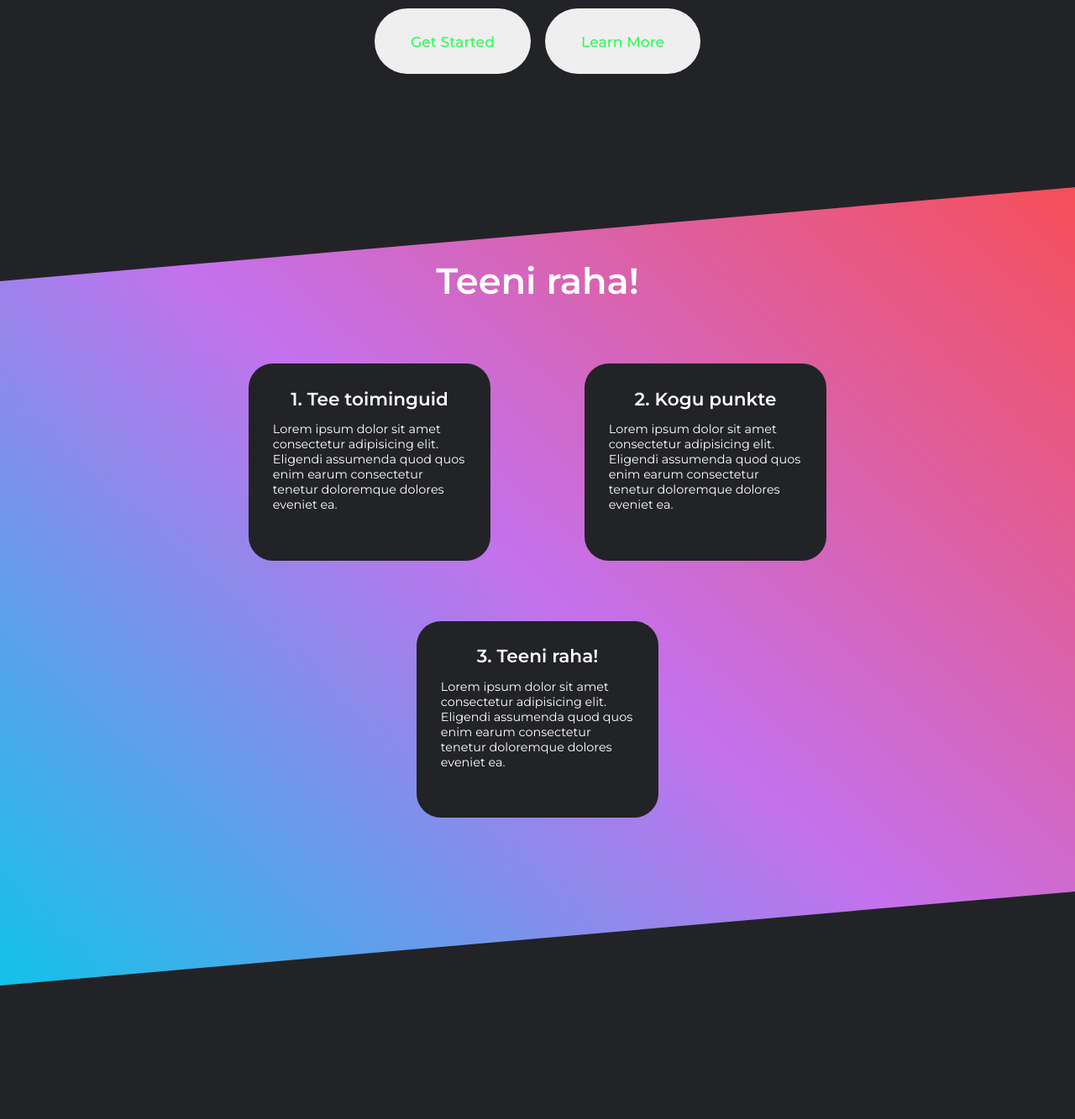
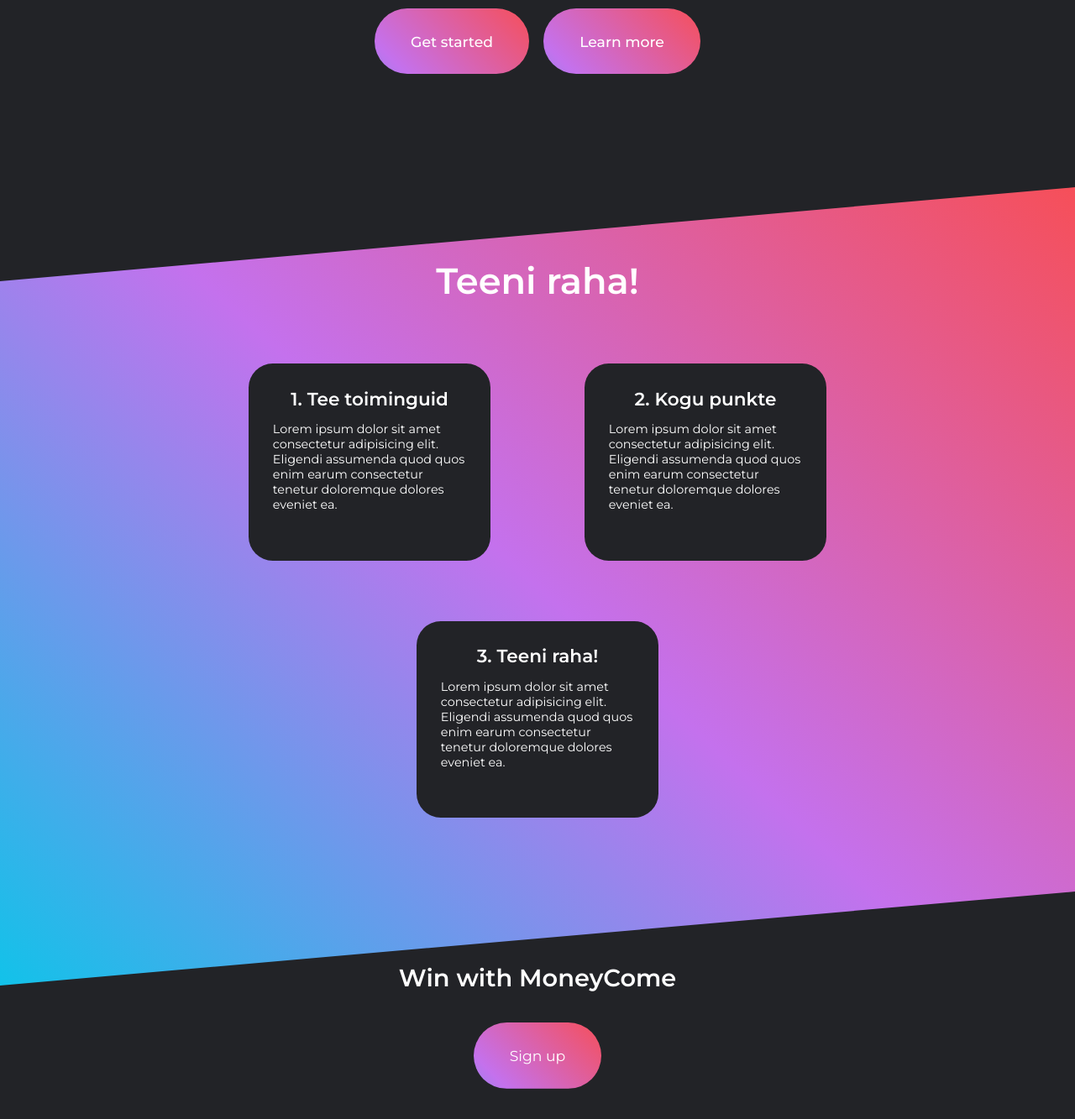
Before and after one commit to NerfedJabolo/MoneyCome, a website: page index.html in a window 1280 px wide. Shown: the part 499-1832 px from the top of the page at 84% size. Before the commit the page ends 1673 px from the top, so only its background shows below. Drawn offline with nearby package versions, Linux system fonts and the light colour scheme.

Commit message:
updated button styles

```diff
--- a/index.html
+++ b/index.html
@@ -5,16 +5,6 @@
     <meta http-equiv="X-UA-Compatible" content="IE=edge" />
     <meta name="viewport" content="width=device-width, initial-scale=1.0" />
     <link rel="stylesheet" href="style.css" />
-    <link
-      href="https://cdn.jsdelivr.net/npm/remixicon@2.5.0/fonts/remixicon.css"
-      rel="stylesheet"
-    />
-    <link
-      rel="stylesheet"
-      href="https://unpkg.com/boxicons@latest/css/boxicons.min.css"
-    />
-    <link rel="preconnect" href="https://fonts.googleapis.com" />
-    <link rel="preconnect" href="https://fonts.gstatic.com" crossorigin />
     <link
       href="https://fonts.googleapis.com/css2?family=Montserrat:wght@100;200;300;400;500;600;700;800&display=swap"
       rel="stylesheet"
@@ -47,19 +37,19 @@
           voluptatum quidem quos nemo quas. Quisquam, quae. Quisquam, quae.
         </p>
         <div class="btn">
-          <button class="btn1">
-            <a href="#">Get Started</a>
-          </button>
-          <button class="btn2">
-            <a href="#">Learn More</a>
-          </button>
+          <a href="#">
+            <span class="button">Get started</span>
+          </a>
+          <a href="#">
+            <span class="button">Learn more</span>
+          </a>
         </div>
       </div>
     </div>
     <div class="cards-container">
       <h1 class="heading-1">Teeni raha!</h1>
       <div class="cards">
-        <div class="card card1">
+        <div class="card">
           <h1 class="box-num">1. Tee toiminguid</h1>
           <p>
             Lorem ipsum dolor sit amet consectetur adipisicing elit. Eligendi
@@ -67,7 +57,7 @@
             dolores eveniet ea.
           </p>
         </div>
-        <div class="card card2">
+        <div class="card">
           <h1 class="box-num">2. Kogu punkte</h1>
           <p>
             Lorem ipsum dolor sit amet consectetur adipisicing elit. Eligendi
@@ -75,7 +65,7 @@
             dolores eveniet ea.
           </p>
         </div>
-        <div class="card card3">
+        <div class="card">
           <h1 class="box-num">3. Teeni raha!</h1>
           <p>
             Lorem ipsum dolor sit amet consectetur adipisicing elit. Eligendi
@@ -85,7 +75,12 @@
         </div>
       </div>
     </div>
-
+    <div class="sign-up">
+      <h2>Win with MoneyCome</h2>
+      <a href="#">
+        <span class="button">Sign up</span>
+      </a>
+    </div>
     <!--Scripts-->
     <script src="app.js"></script>
   </body>
--- a/style.css
+++ b/style.css
@@ -93,15 +93,28 @@ header {
   margin-bottom: 5rem;
 }
 
-.btn > * {
+.btn > *,
+.sign-up .button {
+  display: inline-block;
+  background: linear-gradient(45deg, #12c2e9, #c471ed, #f64f59) right;
+  background-size: 201%;
+  transition: 0.5s ease-out;
   border: none;
   margin: 0.5rem;
   padding: 2rem 3rem;
   border-radius: 3.5rem;
+  font-size: 1.2rem;
+  color: var(--text-color);
+}
+
+.btn > *:hover,
+.sign-up .button:hover {
+  color: var(--main-color);
+  background-position: left;
+  transform: scale(1.1);
 }
 
 .btn a {
-  color: var(--main-color);
   font-size: 1.2rem;
   font-weight: 500;
   transition: all 0.5s ease;
@@ -169,6 +182,21 @@ header {
   margin-bottom: 2rem;
 }
 
+.sign-up {
+  width: 100%;
+  display: flex;
+  flex-direction: column;
+  align-items: center;
+  justify-content: center;
+  padding: 2rem 0;
+}
+
+.sign-up h2 {
+  font-size: 2rem;
+  font-weight: 600;
+  margin-bottom: 2rem;
+}
+
 @media (max-width: 1280px) {
   :root {
     font-size: 90%;
```
